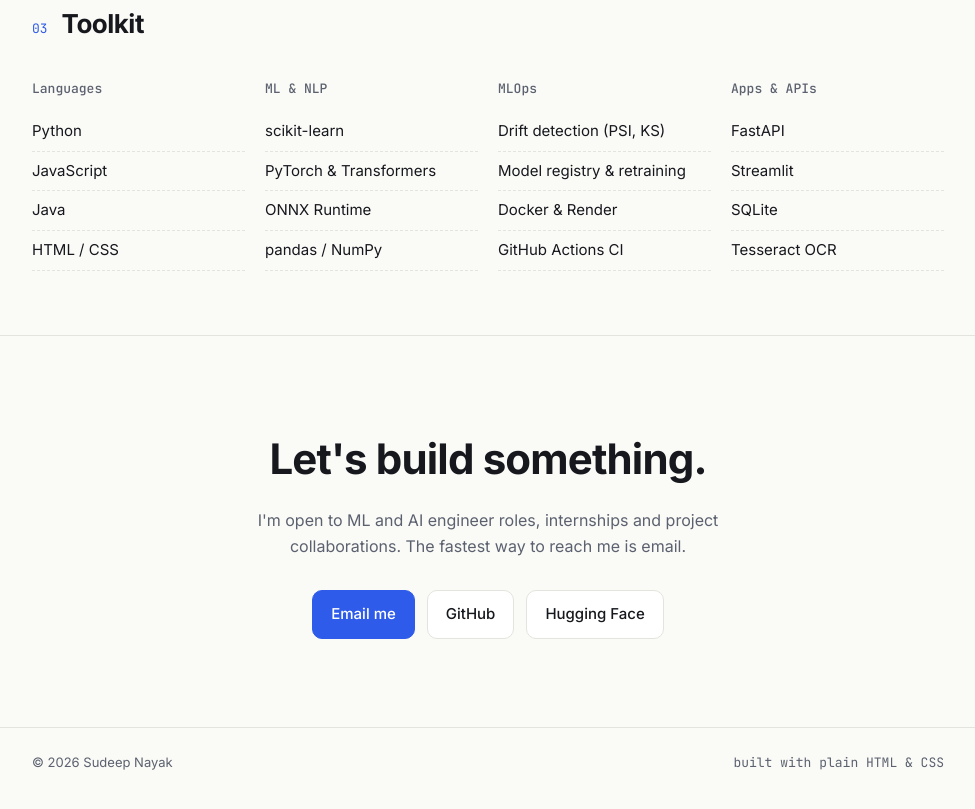
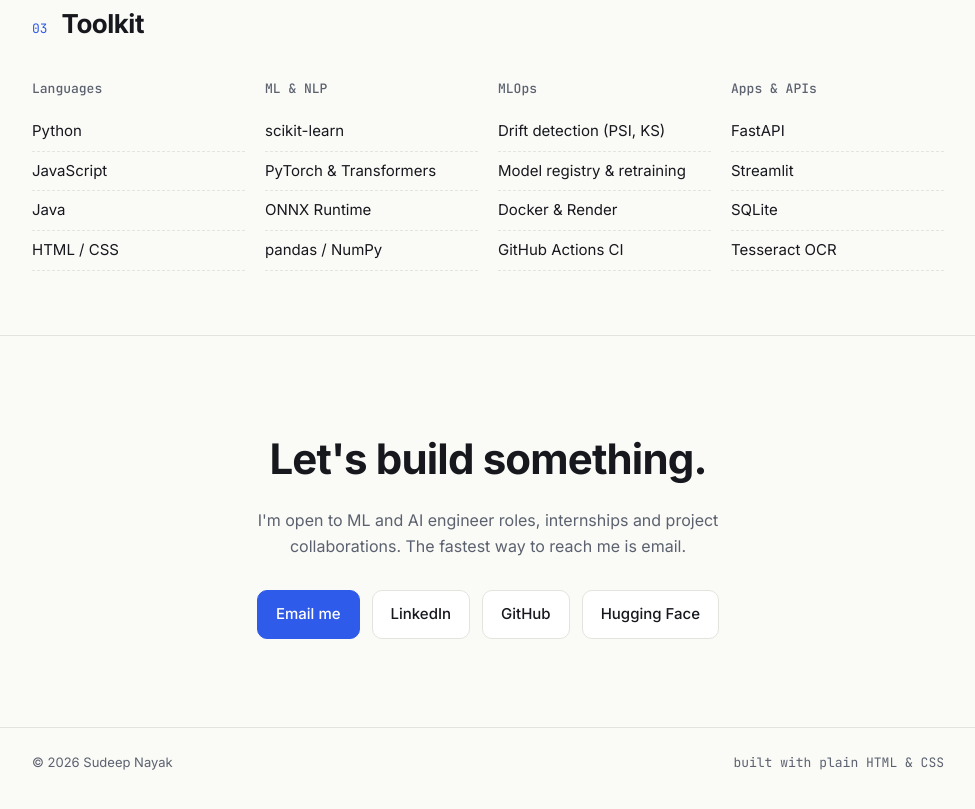
Before and after one commit to Sudeepn1104/Sudeepn1104.github.io, a plain HTML site: page index.html in a window 1280 px wide. Shown: the part 2776-3585 px from the top of the page, without its empty margins (152-1127 px from the left). Drawn offline with Linux system fonts and the light colour scheme.

Commit message:
Add LinkedIn link to contact section
Co-Authored-By: Claude Opus 5.5 <noreply@anthropic.com>
Claude-Session: https://claude.ai/code/session_019SSPnpM86e8McZfEHf2tUT

```diff
--- a/index.html
+++ b/index.html
@@ -306,6 +306,7 @@
       <p>I'm open to ML and AI engineer roles, internships and project collaborations. The fastest way to reach me is email.</p>
       <div class="cta">
         <a class="btn primary" href="mailto:sudeepnayak1104@gmail.com">Email me</a>
+        <a class="btn" href="https://www.linkedin.com/in/sudeep-u-nayak-b69313374/" target="_blank" rel="noopener">LinkedIn</a>
         <a class="btn" href="https://github.com/Sudeepn1104" target="_blank" rel="noopener">GitHub</a>
         <a class="btn" href="https://huggingface.co/Sudeepn1104" target="_blank" rel="noopener">Hugging Face</a>
       </div>
```
